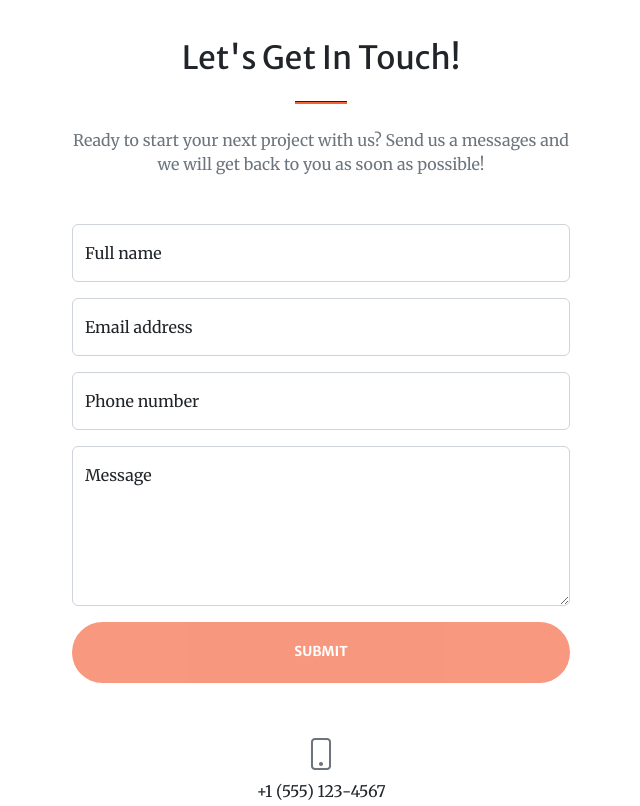
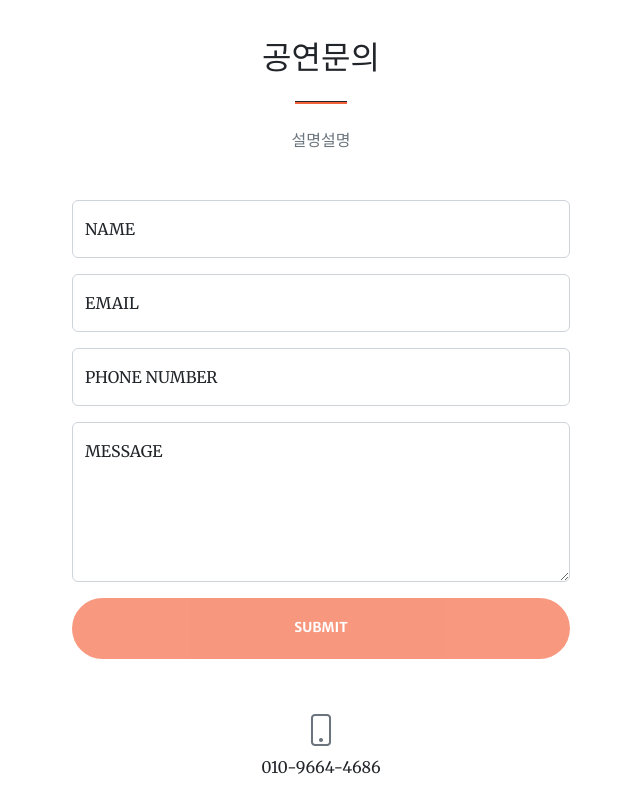
Before and after one commit to KAISTCWBAE/KAISTCWBAE.github.io, a plain HTML site: page index.html in a window 1280 px wide. Shown: the part 2800-3606 px from the top of the page, without its empty margins (319-959 px from the left). Drawn offline with nearby package versions, Linux system fonts and the light colour scheme; some packages are replaced by stand-ins of ours; a script that the page names is missing.

Commit message:
Update index.html

```diff
--- a/index.html
+++ b/index.html
@@ -172,9 +172,9 @@
             <div class="container px-4 px-lg-5">
                 <div class="row gx-4 gx-lg-5 justify-content-center">
                     <div class="col-lg-8 col-xl-6 text-center">
-                        <h2 class="mt-0">Let's Get In Touch!</h2>
+                        <h2 class="mt-0">공연문의</h2>
                         <hr class="divider" />
-                        <p class="text-muted mb-5">Ready to start your next project with us? Send us a messages and we will get back to you as soon as possible!</p>
+                        <p class="text-muted mb-5">설명설명</p>
                     </div>
                 </div>
                 <div class="row gx-4 gx-lg-5 justify-content-center mb-5">
@@ -190,26 +190,26 @@
                             <!-- Name input-->
                             <div class="form-floating mb-3">
                                 <input class="form-control" id="name" type="text" placeholder="Enter your name..." data-sb-validations="required" />
-                                <label for="name">Full name</label>
+                                <label for="name">NAME</label>
                                 <div class="invalid-feedback" data-sb-feedback="name:required">A name is required.</div>
                             </div>
                             <!-- Email address input-->
                             <div class="form-floating mb-3">
                                 <input class="form-control" id="email" type="email" placeholder="name@example.com" data-sb-validations="required,email" />
-                                <label for="email">Email address</label>
+                                <label for="email">EMAIL</label>
                                 <div class="invalid-feedback" data-sb-feedback="email:required">An email is required.</div>
                                 <div class="invalid-feedback" data-sb-feedback="email:email">Email is not valid.</div>
                             </div>
                             <!-- Phone number input-->
                             <div class="form-floating mb-3">
                                 <input class="form-control" id="phone" type="tel" placeholder="(123) 456-7890" data-sb-validations="required" />
-                                <label for="phone">Phone number</label>
+                                <label for="phone">PHONE NUMBER</label>
                                 <div class="invalid-feedback" data-sb-feedback="phone:required">A phone number is required.</div>
                             </div>
                             <!-- Message input-->
                             <div class="form-floating mb-3">
                                 <textarea class="form-control" id="message" type="text" placeholder="Enter your message here..." style="height: 10rem" data-sb-validations="required"></textarea>
-                                <label for="message">Message</label>
+                                <label for="message">MESSAGE</label>
                                 <div class="invalid-feedback" data-sb-feedback="message:required">A message is required.</div>
                             </div>
                             <!-- Submit success message-->
@@ -237,7 +237,7 @@
                 <div class="row gx-4 gx-lg-5 justify-content-center">
                     <div class="col-lg-4 text-center mb-5 mb-lg-0">
                         <i class="bi-phone fs-2 mb-3 text-muted"></i>
-                        <div>+1 (555) 123-4567</div>
+                        <div>010-9664-4686</div>
                     </div>
                 </div>
             </div>
```
